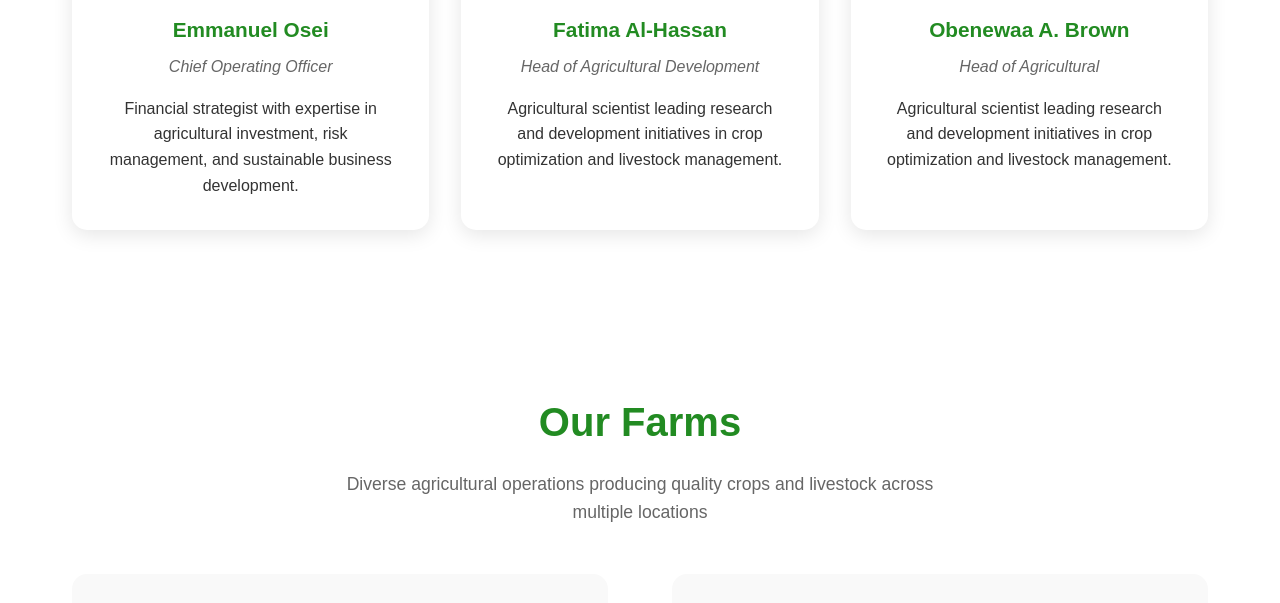
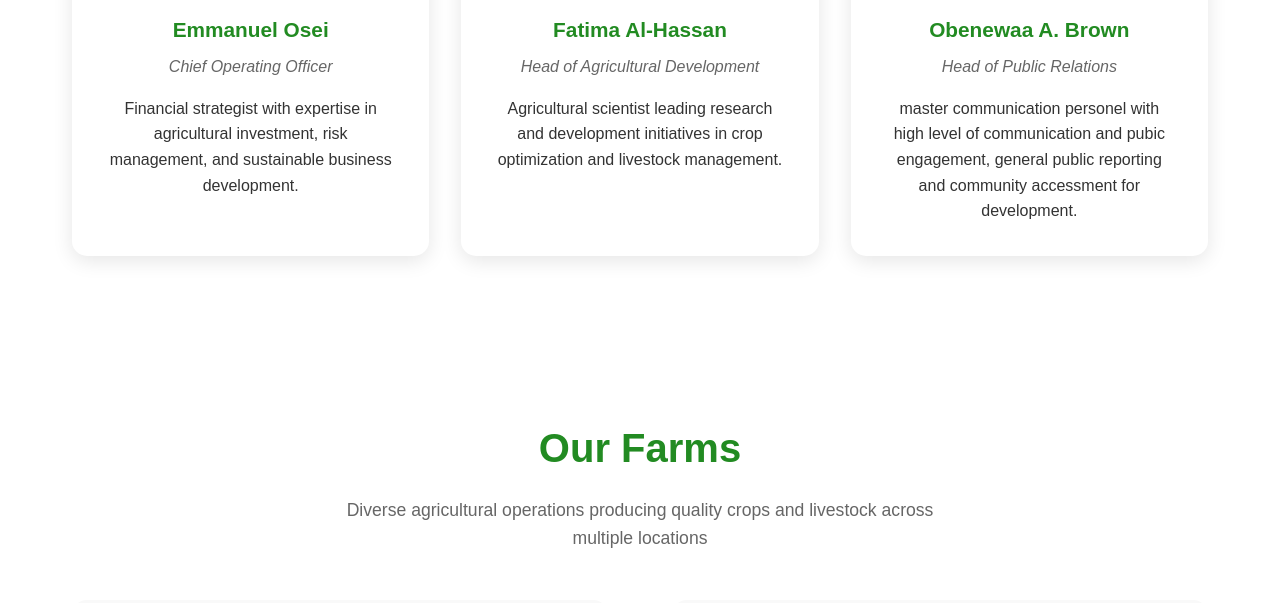
Before and after one commit to BlackLeopardTechnologies/wafadlimited, a plain HTML site: page wafad limited website/index.html in a window 1280 px wide. Shown: the part 2202-2805 px from the top of the page. Drawn offline with Linux system fonts and the light colour scheme.

Commit message:
Update index.html
update on managements

```diff
--- a/wafad limited website/index.html
+++ b/wafad limited website/index.html
@@ -597,8 +597,8 @@
             <div class="management-card">
                 <img src="head-development.jpg" alt="Head of Development">
                 <h4>Obenewaa A. Brown</h4>
-                <p class="position">Head of Agricultural</p>
-                <p>Agricultural scientist leading research and development initiatives in crop optimization and livestock management.</p>
+                <p class="position">Head of Public Relations</p>
+                <p>master communication personel with high level of communication and pubic engagement, general public reporting and community accessment for development.</p>
             </div>
         </div>
     </section>
```
